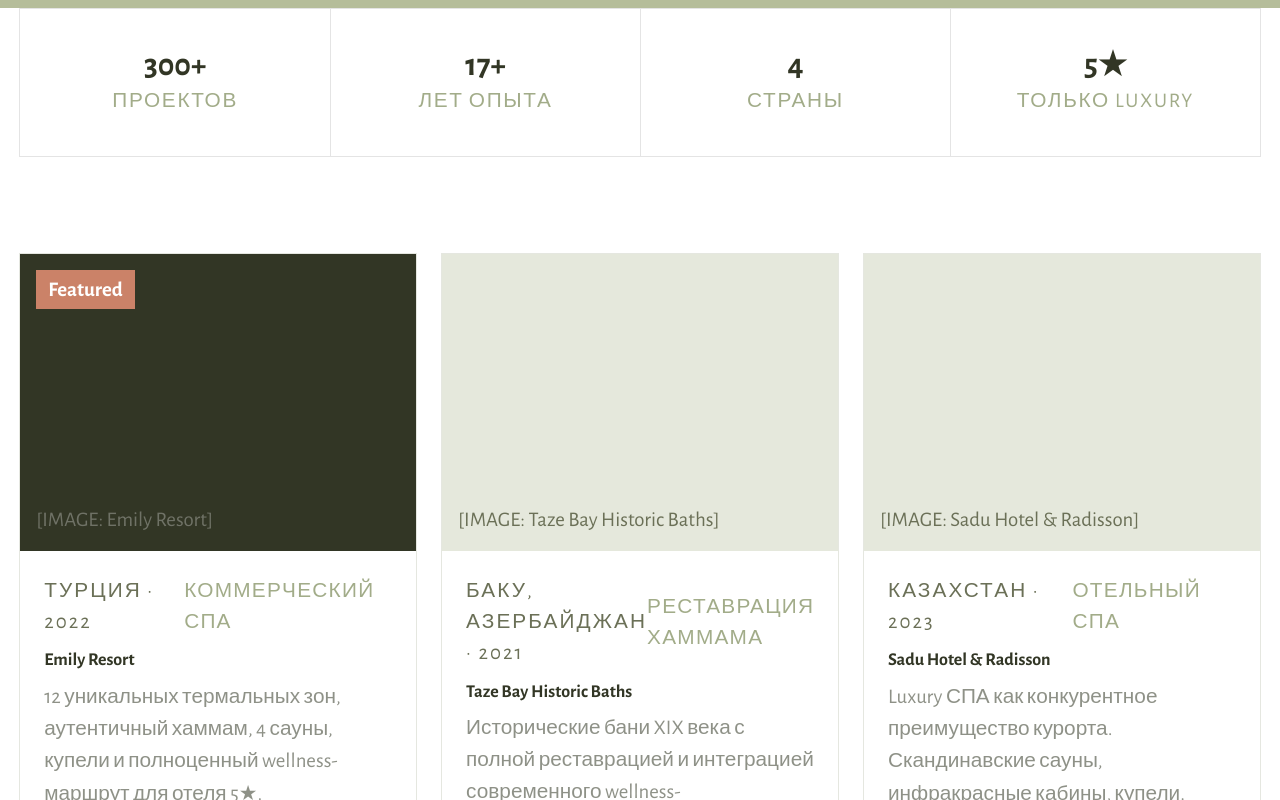
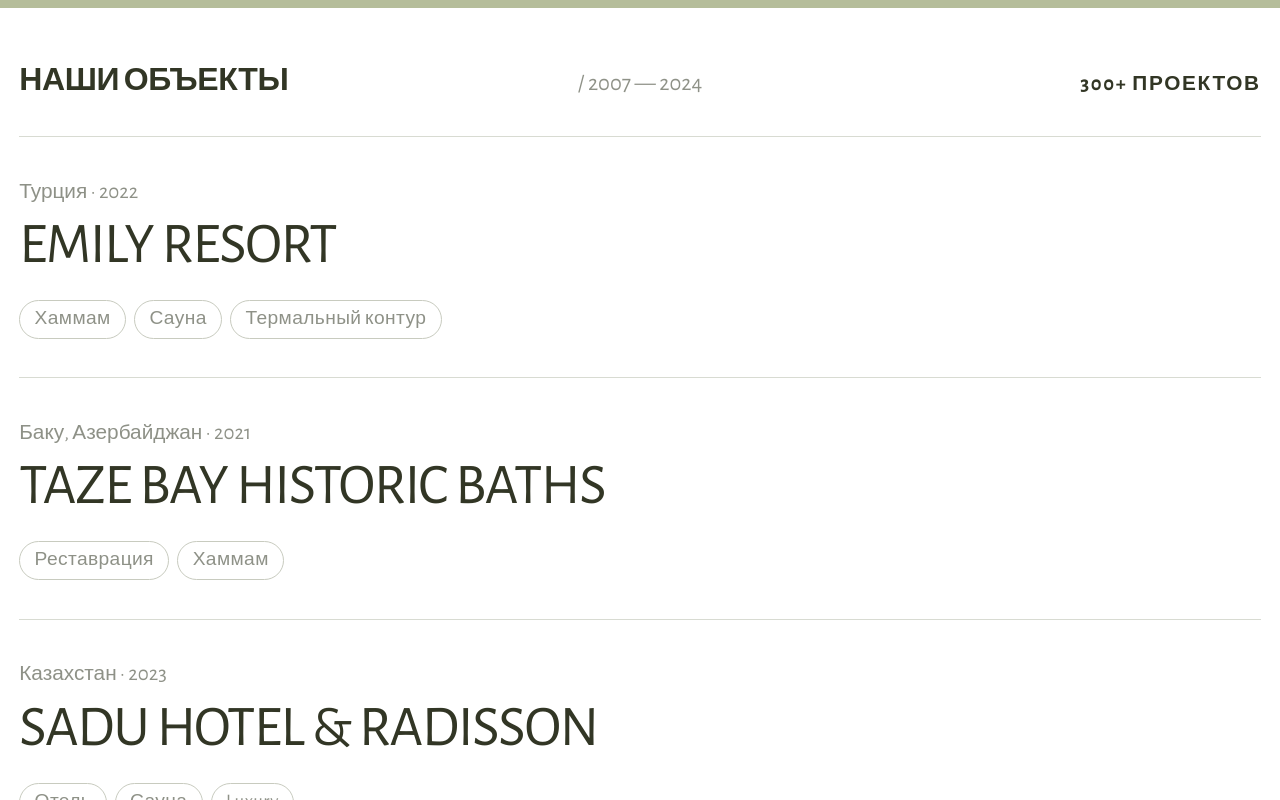
Before and after one commit to digitalcluster25/hws, a React (Vite) app: page /portfolio in a window 1280 px wide. Shown: the part 540-1340 px from the top of the page. Built offline with nearby package versions, Linux system fonts and the light colour scheme.

Commit message:
feat: portfolio — Ohio-style list with hover image reveal

```diff
--- a/src/pages/Portfolio.jsx
+++ b/src/pages/Portfolio.jsx
@@ -1,79 +1,149 @@
+import { useState } from 'react'
 import { Link } from 'react-router-dom'
-import { motion } from 'framer-motion'
+import Button from '../components/ui/Button'
 
 const C = { dark:'#323625', mid:'#A2AC89', light:'#B5BD9A', terra:'#CB8268', muted:'#6b7057' }
 const wrap = { maxWidth:'1344px', margin:'0 auto' }
 const px   = { paddingLeft:'max(1.5vw,16px)', paddingRight:'max(1.5vw,16px)' }
 
 const projects = [
-  { title:'Emily Resort',         loc:'Турция',            year:'2022', type:'Коммерческий СПА',   text:'12 уникальных термальных зон, аутентичный хаммам, 4 сауны, купели и полноценный wellness-маршрут для отеля 5★.', tags:['Хаммам','Сауна','Термальный контур'], featured:true },
-  { title:'Taze Bay Historic Baths', loc:'Баку, Азербайджан', year:'2021', type:'Реставрация хаммама', text:'Исторические бани XIX века с полной реставрацией и интеграцией современного wellness-оборудования.', tags:['Реставрация','Хаммам'] },
-  { title:'Sadu Hotel & Radisson', loc:'Казахстан',         year:'2023', type:'Отельный СПА',       text:'Luxury СПА как конкурентное преимущество курорта. Скандинавские сауны, инфракрасные кабины, купели.', tags:['Отель','Сауна','Luxury'] },
-  { title:'Private Residence',    loc:'Дубай, ОАЭ',        year:'2023', type:'Частная резиденция', text:'Частный хаммам и wellness-зона для виллы. Мозаика ручной работы, мраморный нагрев пола.', tags:['Частный','Хаммам','Мозаика'] },
-  { title:'Mountain Wellness Club', loc:'Австрия',          year:'2022', type:'Wellness-центр',     text:'Альпийский wellness-клуб с 6 зонами — финская сауна, солевая комната, инфракрасная кабина.', tags:['Клуб','Сауна','Альпы'] },
-  { title:'Corporate Wellness Hub', loc:'Варшава, Польша',  year:'2024', type:'Корпоративный',     text:'Корпоративное wellness-пространство для штаб-квартиры. 3 зоны: сауна, паровая комната, релакс.', tags:['Корпоративный','Офис'] },
+  {
+    title: 'Emily Resort',
+    loc: 'Турция', year: '2022',
+    type: 'Коммерческий СПА',
+    tags: ['Хаммам', 'Сауна', 'Термальный контур'],
+    desc: '12 уникальных термальных зон, аутентичный хаммам, 4 сауны, купели и полноценный wellness-маршрут для отеля 5★.',
+    img: null,
+  },
+  {
+    title: 'Taze Bay Historic Baths',
+    loc: 'Баку, Азербайджан', year: '2021',
+    type: 'Реставрация хаммама',
+    tags: ['Реставрация', 'Хаммам'],
+    desc: 'Исторические бани XIX века с полной реставрацией и интеграцией современного wellness-оборудования.',
+    img: null,
+  },
+  {
+    title: 'Sadu Hotel & Radisson',
+    loc: 'Казахстан', year: '2023',
+    type: 'Отельный СПА',
+    tags: ['Отель', 'Сауна', 'Luxury'],
+    desc: 'Luxury СПА как конкурентное преимущество курорта. Скандинавские сауны, инфракрасные кабины, купели.',
+    img: null,
+  },
+  {
+    title: 'Private Residence Dubai',
+    loc: 'Дубай, ОАЭ', year: '2023',
+    type: 'Частная резиденция',
+    tags: ['Частный', 'Хаммам', 'Мозаика'],
+    desc: 'Частный хаммам и wellness-зона для виллы. Мозаика ручной работы, мраморный нагрев пола.',
+    img: null,
+  },
+  {
+    title: 'Mountain Wellness Club',
+    loc: 'Австрия', year: '2022',
+    type: 'Wellness-центр',
+    tags: ['Клуб', 'Сауна', 'Альпы'],
+    desc: 'Альпийский wellness-клуб с 6 зонами — финская сауна, солевая комната, инфракрасная кабина.',
+    img: null,
+  },
+  {
+    title: 'Corporate Wellness Hub',
+    loc: 'Варшава, Польша', year: '2024',
+    type: 'Корпоративный',
+    tags: ['Корпоративный', 'Офис'],
+    desc: 'Корпоративное wellness-пространство для штаб-квартиры. 3 зоны: сауна, паровая комната, релакс.',
+    img: null,
+  },
 ]
 
-const cont = { hidden:{}, show:{ transition:{ staggerChildren:0.08 } } }
-const item = { hidden:{ opacity:0, y:32 }, show:{ opacity:1, y:0, transition:{ duration:0.5, ease:[0.16,1,0.3,1] } } }
+function ProjectRow({ p, index }) {
+  const [hovered, setHovered] = useState(false)
+
+  return (
+    <li
+      className="port-row"
+      onMouseEnter={() => setHovered(true)}
+      onMouseLeave={() => setHovered(false)}
+    >
+      <div className={`port-row-inner ${hovered ? 'is-hovered' : ''}`}>
+
+        {/* Фото — появляется при ховере */}
+        <div className="port-img-col">
+          <div className="port-img-wrap">
+            {p.img
+              ? <img src={p.img} alt={p.title} className="port-img" />
+              : (
+                <div className="port-img-placeholder">
+                  <span className="port-img-label">[IMAGE: {p.title}]</span>
+                  <div className="port-img-badge">
+                    <span className="port-img-badge-num">{String(index + 1).padStart(2,'0')}</span>
+                    <span className="port-img-badge-txt">{p.type}</span>
+                  </div>
+                </div>
+              )
+            }
+          </div>
+        </div>
+
+        {/* Контент */}
+        <div className="port-content-col">
+          <div className="port-meta-row">
+            <span className="port-meta">{p.loc} · {p.year}</span>
+            <a href="#" className="port-arrow" aria-label={`Открыть ${p.title}`}>↗</a>
+          </div>
+
+          <h3 className="port-title">{p.title}</h3>
+
+          <div className="port-tags-row">
+            {p.tags.map(t => (
+              <span key={t} className="port-tag">{t}</span>
+            ))}
+          </div>
+        </div>
+
+      </div>
+    </li>
+  )
+}
 
 export default function Portfolio() {
   return (
-    <main className="min-h-screen tc-dark">
+    <main className="min-h-screen tc-dark" style={{ background: '#f9f9f6' }}>
 
       {/* HERO */}
-      <section style={{ background: C.light, ...px, paddingTop:'10rem', paddingBottom:'6rem' }}>
+      <section style={{ background: C.light, ...px, paddingTop: '10rem', paddingBottom: '6rem' }}>
         <div style={wrap}>
           <Link to="/" className="hws-back-link">← Главная</Link>
           <p className="hws-label hws-label-muted mb-6">Портфолио</p>
           <h1 className="hws-page-h1 mb-6">Наши проекты</h1>
-          <p className="hws-body tc-muted" style={{ maxWidth:'520px' }}>17+ лет, 300+ проектов, 4 страны. Каждый wellness-объект — уникальный мир.</p>
+          <p className="hws-body tc-muted" style={{ maxWidth: '520px' }}>
+            17+ лет, 300+ проектов, 4 страны. Каждый wellness-объект — уникальный мир.
+          </p>
         </div>
       </section>
 
-      {/* STATS */}
-      <section style={px}>
+      {/* LIST */}
+      <section style={{ background: '#fff', ...px, paddingTop: '0', paddingBottom: '0' }}>
         <div style={wrap}>
-          <dl className="grid grid-cols-2 md:grid-cols-4 divide-x divide-y md:divide-y-0 divide-gray-200 border border-gray-200">
-            {[{num:'300+',lb:'Проектов'},{num:'17+',lb:'Лет опыта'},{num:'4',lb:'Страны'},{num:'5★',lb:'Только luxury'}].map(({num,lb}) => (
-              <div key={num} className="flex flex-col items-center gap-1 py-10 px-4">
-                <dd className="stat-num">{num}</dd>
-                <dt className="stat-label">{lb}</dt>
-              </div>
+
+          {/* Шапка списка */}
+          <div className="port-list-header">
+            <span className="port-list-title">НАШИ ОБЪЕКТЫ</span>
+            <span className="port-list-range">/ 2007 — 2024</span>
+            <span className="port-list-more">300+ проектов</span>
+          </div>
+
+          {/* Разделитель */}
+          <div className="port-divider" />
+
+          {/* Строки проектов */}
+          <ul className="port-list">
+            {projects.map((p, i) => (
+              <ProjectRow key={p.title} p={p} index={i} />
             ))}
-          </dl>
-        </div>
-      </section>
+          </ul>
 
-      {/* GRID */}
-      <section className="py-24" style={{ background:'#fff', ...px }}>
-        <div style={wrap}>
-          <motion.ul className="grid md:grid-cols-2 lg:grid-cols-3 gap-6 list-none p-0 m-0" variants={cont} initial="hidden" animate="show">
-            {projects.map((p) => (
-              <motion.li key={p.title} variants={item} className="flex flex-col">
-                <article className="flex flex-col h-full" style={{ border:'1px solid #e5e7e0' }}>
-                <div className="aspect-[4/3] w-full flex items-end p-4 relative"
-                  style={{ background: p.featured ? C.dark : 'rgba(181,189,154,0.35)' }}>
-                  {p.featured && <span className="featured-badge">Featured</span>}
-                  <span className="img-note" style={{ color: p.featured ? 'rgba(255,255,255,0.3)' : C.muted }}>
-                    [IMAGE: {p.title}]
-                  </span>
-                </div>
-                <div className="p-6 flex flex-col flex-1">
-                  <div className="flex items-center justify-between mb-3">
-                    <span className="portfolio-meta">{p.loc} · {p.year}</span>
-                    <span className="portfolio-type">{p.type}</span>
-                  </div>
-                  <h3 className="hws-h3 tc-dark mb-2" style={{ fontSize:'1.125rem' }}>{p.title}</h3>
-                  <p className="hws-small tc-subtle mb-4 flex-1">{p.text}</p>
-                  <div className="flex flex-wrap gap-2">
-                    {p.tags.map(t => <span key={t} className="portfolio-tag">{t}</span>)}
-                  </div>
-                </div>
-                </article>
-              </motion.li>
-            ))}
-          </motion.ul>
         </div>
       </section>
 
@@ -81,12 +151,15 @@
       <section className="py-28 text-center" style={{ background: C.dark, ...px }}>
         <div style={wrap}>
           <p className="hws-label mb-6">Начать проект</p>
-          <h2 className="hws-cta-h2 tc-white max-w-2xl mx-auto mb-8">Готовы создать своё wellness-направление?</h2>
-          <a href="/#contact" className="portfolio-cta-btn ohio-btn" data-variant="filled-light">
+          <h2 className="hws-cta-h2 tc-white max-w-2xl mx-auto mb-8">
+            Готовы создать своё wellness-направление?
+          </h2>
+          <Button href="/#contact" variant="filled-light" shadow={false}>
             Записаться на консультацию
-          </a>
+          </Button>
         </div>
       </section>
+
     </main>
   )
 }
--- a/src/styles/hws.css
+++ b/src/styles/hws.css
@@ -1180,3 +1180,189 @@
   .svc-card { border-top: 1px solid #e0e2db; }
   .svc-card:nth-child(1) { border-top: none; }
 }
+
+
+/* ============================================================
+   PORTFOLIO — Ohio-style list
+   ============================================================ */
+
+.port-list-header {
+  display: grid;
+  grid-template-columns: 1fr 1fr 1fr;
+  align-items: baseline;
+  padding: 3rem 0 2rem;
+  gap: 1rem;
+}
+.port-list-title {
+  font-size: clamp(1.8rem, 2.5vw, 2.6rem);
+  font-weight: 700;
+  letter-spacing: -0.01em;
+  color: var(--c-dark);
+  text-transform: uppercase;
+  font-family: var(--f-head);
+}
+.port-list-range {
+  font-size: 1.4rem;
+  color: var(--c-subtle);
+  text-align: center;
+}
+.port-list-more {
+  font-size: 1.3rem;
+  letter-spacing: 0.08em;
+  text-transform: uppercase;
+  color: var(--c-dark);
+  text-align: right;
+  font-weight: 600;
+}
+.port-divider {
+  height: 1px;
+  background: #d8dbd2;
+}
+.port-list {
+  list-style: none;
+  padding: 0;
+  margin: 0;
+}
+
+/* === Строка проекта === */
+.port-row {
+  border-bottom: 1px solid #d8dbd2;
+  overflow: hidden;
+}
+.port-row-inner {
+  display: grid;
+  grid-template-columns: 0fr 1fr;
+  transition: grid-template-columns 0.45s cubic-bezier(0.16,1,0.3,1);
+}
+.port-row-inner.is-hovered {
+  grid-template-columns: 36fr 64fr;
+}
+
+/* === Фото-колонка === */
+.port-img-col {
+  overflow: hidden;
+  padding: 0;
+  transition: padding 0.45s cubic-bezier(0.16,1,0.3,1);
+}
+.port-row-inner.is-hovered .port-img-col {
+  padding: 1.6rem 2rem 1.6rem 0;
+}
+.port-img-wrap {
+  width: 100%;
+  aspect-ratio: 4/3;
+  border-radius: 8px;
+  overflow: hidden;
+  opacity: 0;
+  transform: scale(0.96);
+  transition: opacity 0.4s ease 0.05s, transform 0.45s cubic-bezier(0.16,1,0.3,1) 0.05s;
+}
+.port-row-inner.is-hovered .port-img-wrap {
+  opacity: 1;
+  transform: scale(1);
+}
+.port-img {
+  width: 100%;
+  height: 100%;
+  object-fit: cover;
+}
+.port-img-placeholder {
+  width: 100%;
+  height: 100%;
+  background: var(--c-mid);
+  display: flex;
+  flex-direction: column;
+  justify-content: flex-end;
+  padding: 1.2rem;
+  position: relative;
+}
+.port-img-label {
+  font-size: 1.1rem;
+  color: rgba(255,255,255,0.5);
+}
+.port-img-badge {
+  position: absolute;
+  top: 1rem;
+  left: 1rem;
+  display: flex;
+  align-items: center;
+  gap: 0.5rem;
+  background: rgba(50,54,37,0.75);
+  backdrop-filter: blur(6px);
+  padding: 0.4rem 0.8rem;
+  border-radius: 100px;
+}
+.port-img-badge-num {
+  font-size: 1.1rem;
+  font-weight: 700;
+  color: #fff;
+}
+.port-img-badge-txt {
+  font-size: 1.1rem;
+  color: rgba(255,255,255,0.75);
+}
+
+/* === Контент-колонка === */
+.port-content-col {
+  display: flex;
+  flex-direction: column;
+  gap: 0;
+  padding: 2.4rem 0;
+}
+.port-meta-row {
+  display: flex;
+  align-items: center;
+  justify-content: space-between;
+  margin-bottom: 0.6rem;
+}
+.port-meta {
+  font-size: 1.3rem;
+  color: var(--c-subtle);
+}
+.port-arrow {
+  font-size: 2rem;
+  color: var(--c-dark);
+  text-decoration: none;
+  line-height: 1;
+  opacity: 0;
+  transform: translate(-6px, 6px);
+  transition: opacity 0.3s ease, transform 0.3s ease;
+}
+.port-row:hover .port-arrow {
+  opacity: 1;
+  transform: translate(0, 0);
+}
+.port-title {
+  font-family: var(--f-head);
+  font-size: clamp(2rem, 4.5vw, 5.5rem);
+  font-weight: 400;
+  line-height: 1;
+  letter-spacing: -0.02em;
+  color: var(--c-dark);
+  text-transform: uppercase;
+  margin: 0 0 1.6rem 0;
+  transition: font-size 0.3s ease;
+}
+.port-tags-row {
+  display: flex;
+  flex-wrap: wrap;
+  gap: 0.5rem;
+}
+.port-tag {
+  font-size: 1.2rem;
+  color: var(--c-subtle);
+  border: 1px solid #c8cbbf;
+  border-radius: 100px;
+  padding: 0.25rem 0.9rem;
+  letter-spacing: 0.02em;
+}
+
+@media (max-width: 768px) {
+  .port-row-inner,
+  .port-row-inner.is-hovered {
+    grid-template-columns: 1fr;
+  }
+  .port-img-col { display: none; }
+  .port-list-header { grid-template-columns: 1fr 1fr; }
+  .port-list-more { display: none; }
+  .port-title { font-size: clamp(2rem, 8vw, 3.5rem); }
+}
```
